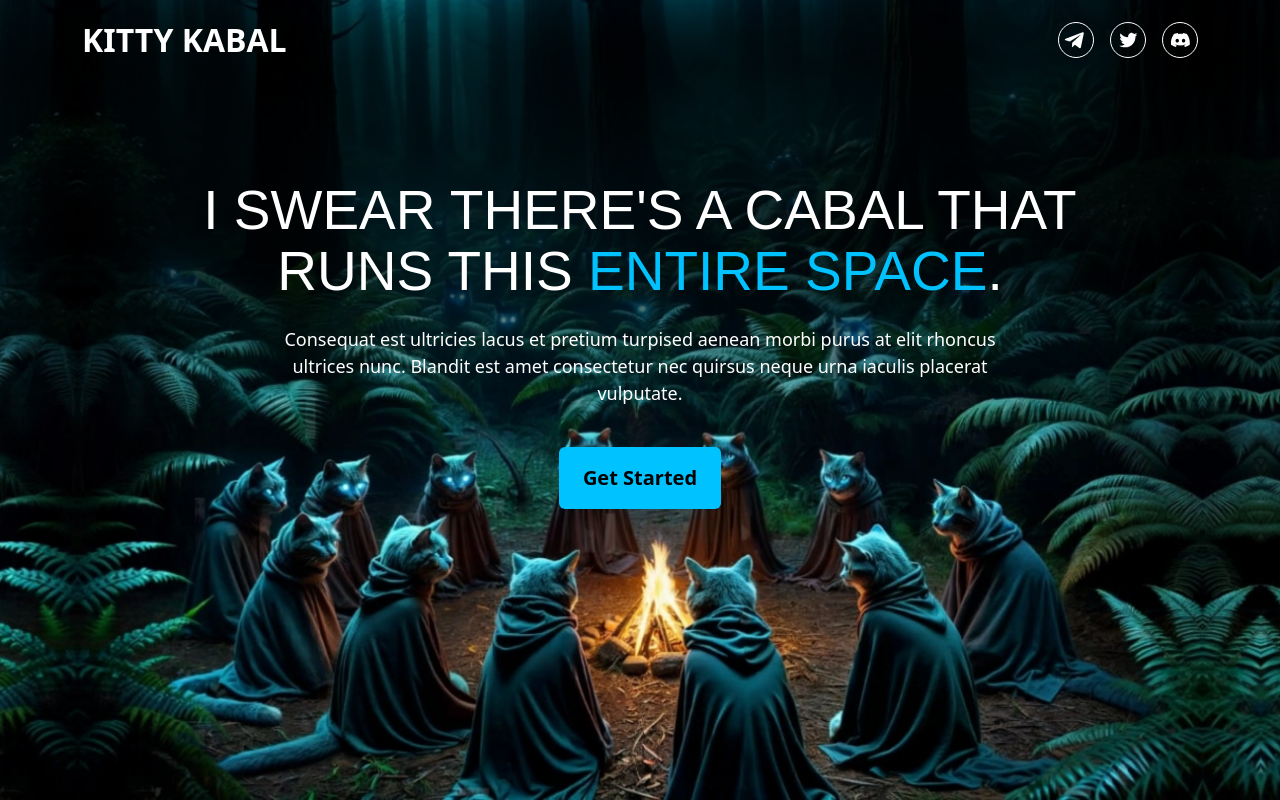
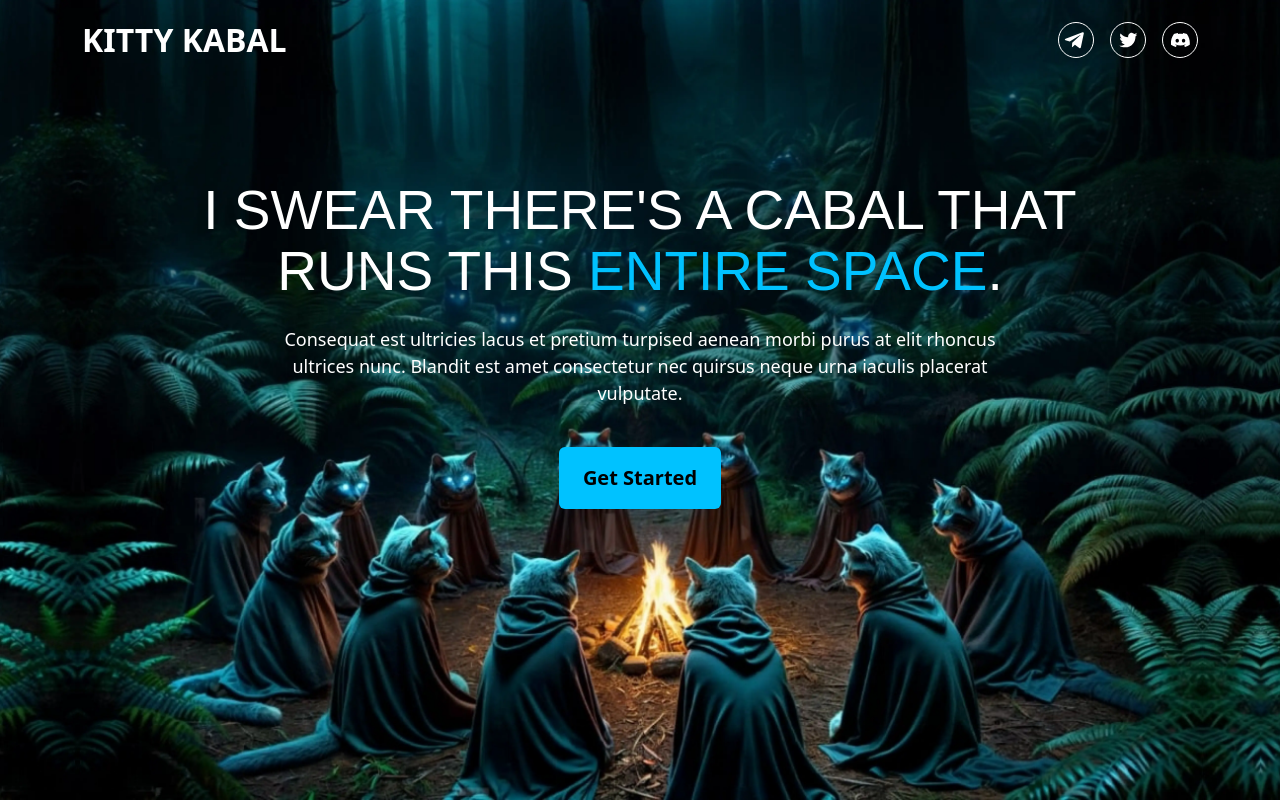
Before and after one commit to vishnubishnoi0371/KITTYKABAL, a plain HTML site: page index.html in a window 1280 px wide. Drawn offline with Linux system fonts and the light colour scheme; a web font is replaced by a local one.

```diff
--- a/assets/css/style.css
+++ b/assets/css/style.css
@@ -166,24 +166,6 @@
     height: 36px;
 }
 
-.relative {
-    position: relative;
-}
-
-.z-10 {
-    z-index: 10;
-}
-
-.absolute {
-    position: absolute;
-}
-
-.bg_layer {
-    top: 0;
-    width: 100%;
-    height: 435px;
-}
-
 .me_icon {
     margin-inline-end: 4px;
 }
--- a/index.html
+++ b/index.html
@@ -29,9 +29,8 @@
 
 <body>
     <header>
-        <div class="min_vh_100 hero_bg_img relative">
-            <img class="absolute bg_layer" src="./assets/images/webp/bg-layer.webp" alt="bg-layer">
-            <div class="container relative z-10">
+        <div class="min_vh_100 hero_bg_img ">
+            <div class="container">
                 <div class="d_flex items_center justify_between nav_spacing">
                     <a aria-label="Page logo" href="/" class="fw_bold uppercase text_white my_0 font_baloo text_2xl lh_120">KITTY KABAL</a>
                     <div class="d_flex items_center social_icons_gap">
```
